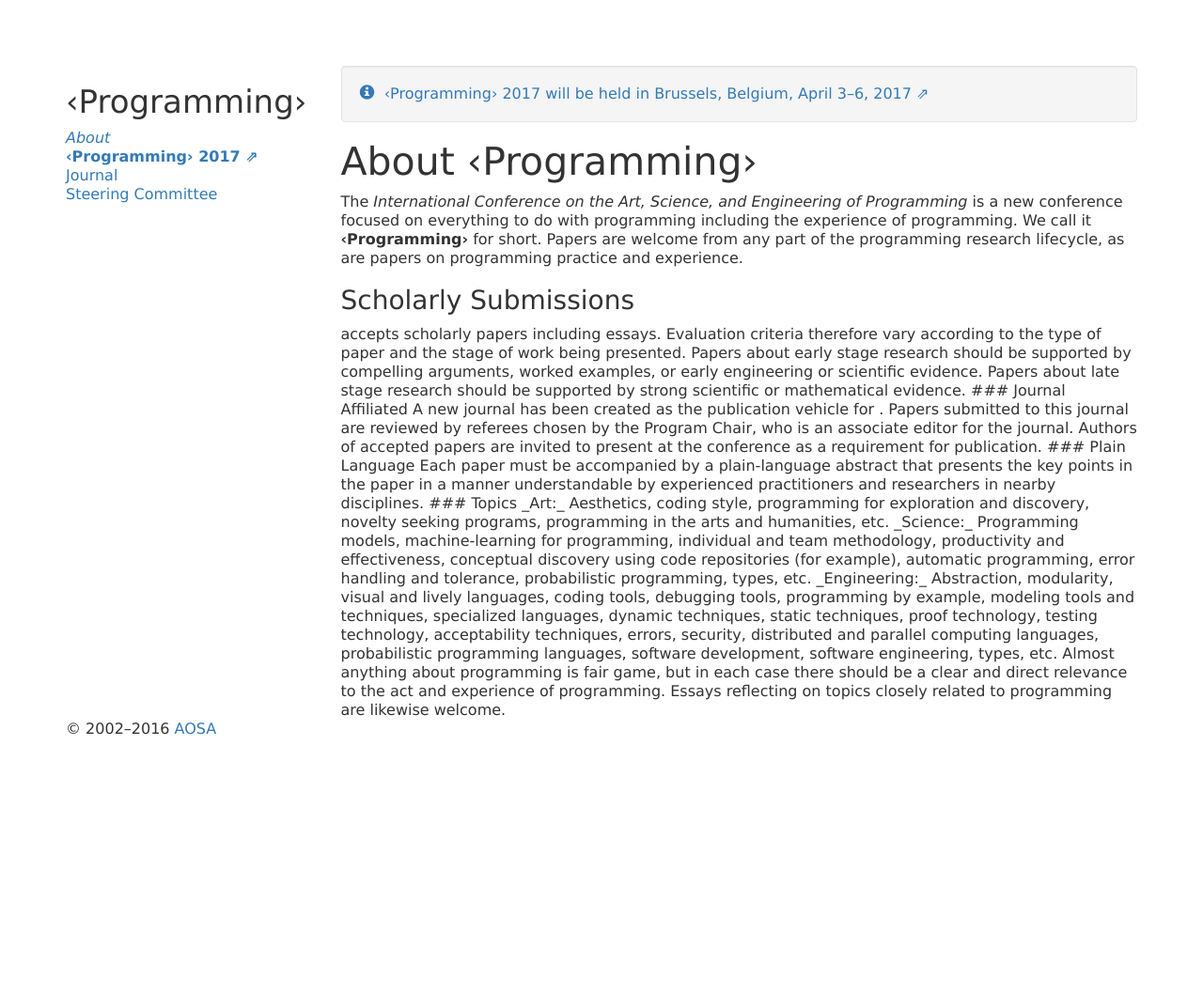
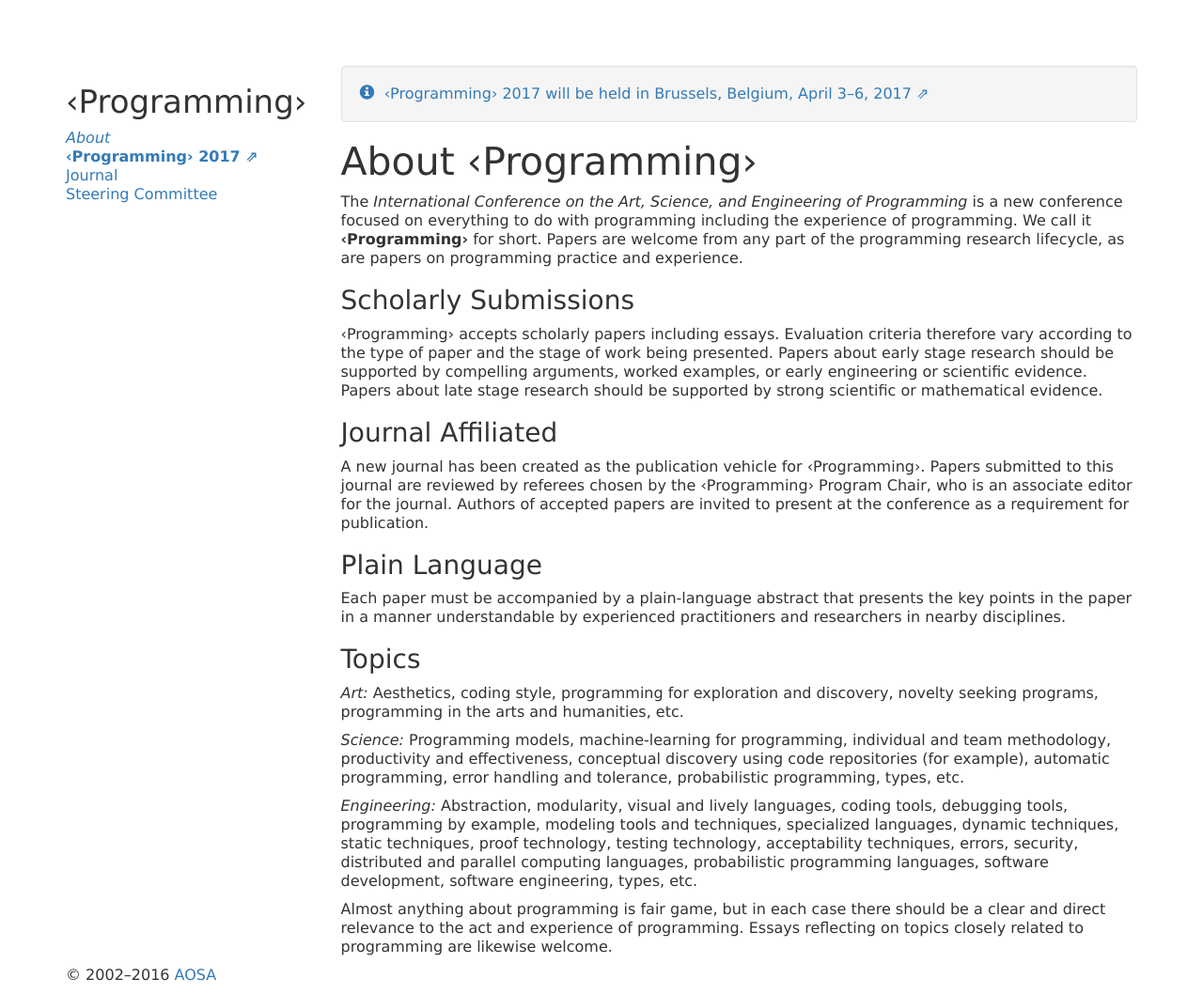
Before and after one commit to programming-conference/programming-conference.github.io, a Jekyll site: the page built from index.markdown, in a window 1280 px wide. Shown: the whole page at 94% size. Built offline with Jekyll 4.4.1, drawn with Linux system fonts in a browser that asks for light colours; nearby versions of some CDN libraries; before the commit the page ends 900 px from its top, so only the background shows below that.

Commit message:
minor edits

```diff
--- a/index.markdown
+++ b/index.markdown
@@ -9,12 +9,14 @@ The _International Conference on the Art, Science, and Engineering of Programmin
 
 ### Scholarly Submissions
 
-<Programming> accepts scholarly papers including essays. Evaluation criteria therefore vary according to the type of paper and the stage of work being presented. Papers about early stage research should be supported by compelling arguments, worked examples, or early engineering or scientific evidence. Papers about late stage research should be supported by strong scientific or mathematical evidence.
+‹Programming› accepts scholarly papers including essays. Evaluation criteria therefore vary according to the type of paper and the stage of work being presented. Papers about early stage research should be supported by compelling arguments, worked examples, or early engineering or scientific evidence. Papers about late stage research should be supported by strong scientific or mathematical evidence.
 
 ### Journal Affiliated
-A new journal has been created as the publication vehicle for <Programming>. Papers submitted to this journal are reviewed by referees chosen by the <Programming> Program Chair, who is an associate editor for the journal. Authors of accepted papers are invited to present at the conference as a requirement for publication.
+
+A new journal has been created as the publication vehicle for ‹Programming›. Papers submitted to this journal are reviewed by referees chosen by the ‹Programming› Program Chair, who is an associate editor for the journal. Authors of accepted papers are invited to present at the conference as a requirement for publication.
 
 ### Plain Language
+
 Each paper must be accompanied by a plain-language abstract that presents the key points in the paper in a manner understandable by experienced practitioners and researchers in nearby disciplines.
 
 ### Topics
```
